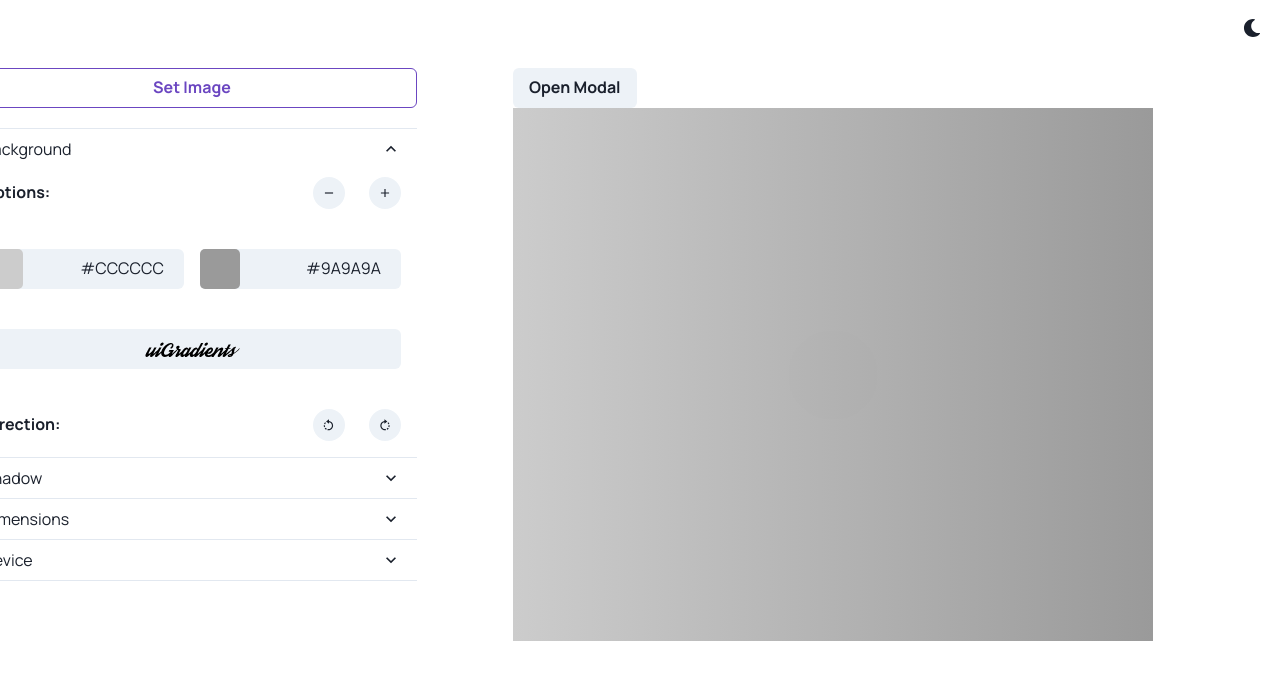
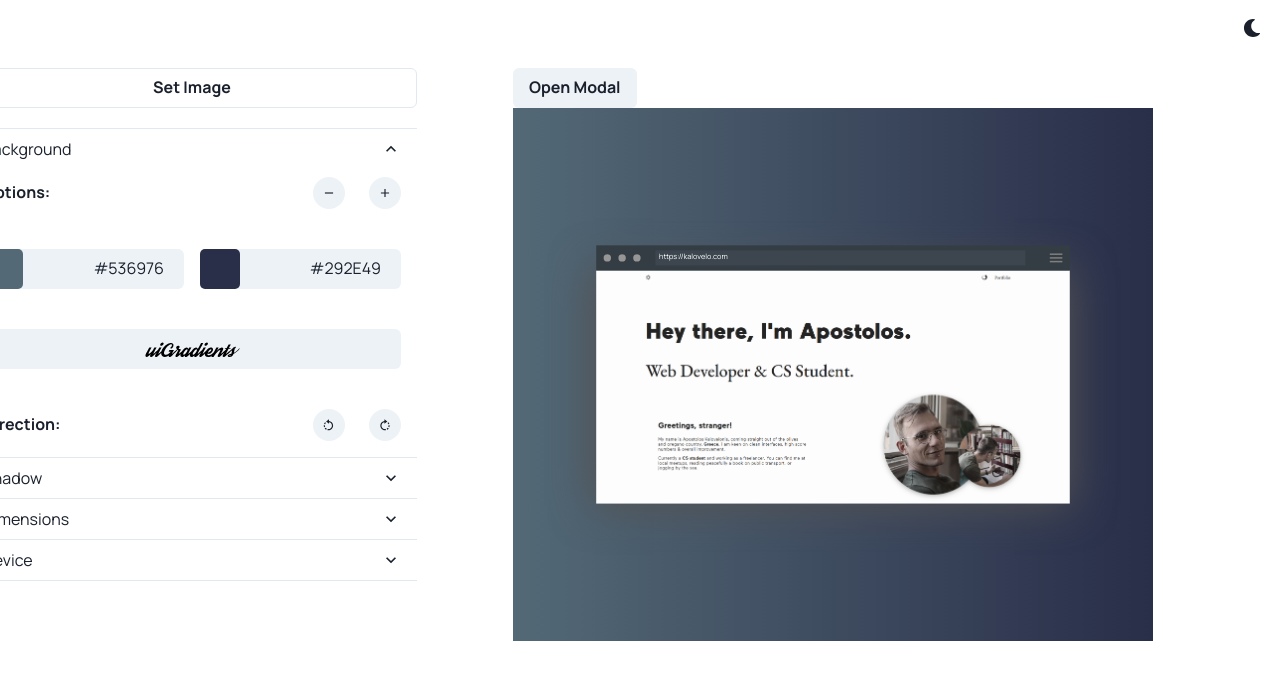
Before and after one commit to Kalovelo/mokkup, a React (Create React App) app: page / in a window 1280 px wide. Shown: the top 680 px of the page. Built offline with nearby package versions, Linux system fonts and the light colour scheme.

Commit message:
feat: set default image

```diff
--- a/src/components/BrowserWindow/index.tsx
+++ b/src/components/BrowserWindow/index.tsx
@@ -23,6 +23,7 @@ const BrowserWindow: React.FC = () => {
               display: options.isBarHidden ? "none" : "",
               background: options.isDark ? "#3D464F" : "#fff",
               color: options.isDark ? "#fff" : "#000",
+              lineHeight: "1.1rem",
             }}
             className="BrowserWindow__input"
             defaultValue={INPUT_PLACEHOLDER}
--- a/src/components/DevicePicker/index.tsx
+++ b/src/components/DevicePicker/index.tsx
@@ -14,11 +14,13 @@ import { BEZEL_COLOR_LABEL, DARK_MODE, HIDDEN_BAR, HIDDEN_TOGGLE, PLACEHOLDER, S
 
 type BrowserOptionSwitch = {
   title: typeof DARK_MODE | typeof HIDDEN_BAR | typeof HIDDEN_TOGGLE | typeof STEALTH_BUTTONS;
+  defaultValue?: boolean;
   callback: (status: boolean) => void;
 };
 type BrowserOptionHandler = {
   input: {
     title: string;
+    defaultValue?: string;
     callback: (el: React.ChangeEvent<HTMLInputElement>) => void;
   };
   switches: BrowserOptionSwitch[];
@@ -69,6 +71,7 @@ const DevicePicker: React.FC = () => {
   const browserOptions: BrowserOptionHandler = {
     input: {
       title: URL_LABEL,
+      defaultValue: context.device.options && (context.device.options as BrowserOptions).url,
       callback: (e: React.ChangeEvent<HTMLInputElement>) => {
         const newDevice = { ...context.device };
         (newDevice.options as BrowserOptions).url = e.target!.value;
@@ -83,6 +86,7 @@ const DevicePicker: React.FC = () => {
           (newDevice.options as BrowserOptions).isDark = status;
           context.setDevice(newDevice);
         },
+        defaultValue: context.device.options && (context.device.options as BrowserOptions).isDark,
       },
       {
         title: STEALTH_BUTTONS,
@@ -91,6 +95,7 @@ const DevicePicker: React.FC = () => {
           (newDevice.options as BrowserOptions).isStealth = status;
           context.setDevice(newDevice);
         },
+        defaultValue: context.device.options && (context.device.options as BrowserOptions).isStealth,
       },
       {
         title: HIDDEN_TOGGLE,
@@ -99,6 +104,7 @@ const DevicePicker: React.FC = () => {
           (newDevice.options as BrowserOptions).isToggleHidden = status;
           context.setDevice(newDevice);
         },
+        defaultValue: context.device.options && (context.device.options as BrowserOptions).isToggleHidden,
       },
       {
         title: HIDDEN_BAR,
@@ -107,6 +113,7 @@ const DevicePicker: React.FC = () => {
           (newDevice.options as BrowserOptions).isBarHidden = status;
           context.setDevice(newDevice);
         },
+        defaultValue: context.device.options && (context.device.options as BrowserOptions).isBarHidden,
       },
     ],
   };
@@ -120,21 +127,31 @@ const DevicePicker: React.FC = () => {
 
   return (
     <Grid gridGap="30">
-      <StackRadioGroup defaultValue={NONE} name="device type" options={options} callback={handleChange} />
+      <StackRadioGroup defaultValue={BROWSER} name="device type" options={options} callback={handleChange} />
       <Grid gridTemplateColumns="1fr 1fr" justifyContent="space-evenly" gridGap="8" alignItems="center">
         {context.device.title === BROWSER && (
           <>
             {browserOptions.switches.map((browserOption, index) => (
               <Grid key={index} gridTemplateColumns="90px 40px" alignItems="center">
                 <FormLabel htmlFor={browserOption.title}>{browserOption.title}</FormLabel>
-                <Switch onChange={(e) => browserOption.callback(e.target.checked)} id={browserOption.title} />
+                <Switch
+                  defaultIsChecked={browserOption.defaultValue}
+                  onChange={(e) => browserOption.callback(e.target.checked)}
+                  id={browserOption.title}
+                />
               </Grid>
             ))}
             <Flex gridGap="2" alignItems="center" gridColumn="1/-1">
               <FormLabel m="0" textAlign="center" htmlFor={browserOptions.input.title}>
                 {browserOptions.input.title}
               </FormLabel>
-              <Input w="100%" placeholder={PLACEHOLDER} id={browserOptions.input.title} onChange={browserOptions.input.callback} />
+              <Input
+                defaultValue={browserOptions.input.defaultValue}
+                w="100%"
+                placeholder={PLACEHOLDER}
+                id={browserOptions.input.title}
+                onChange={browserOptions.input.callback}
+              />
             </Flex>
           </>
         )}
--- a/src/contexts/Background/index.tsx
+++ b/src/contexts/Background/index.tsx
@@ -19,7 +19,7 @@ type BackgroundContextProviderType = {
   children: React.ReactNode;
 };
 export const BackgroundContextProvider: React.FC<BackgroundContextProviderType> = ({ children }: { children: React.ReactNode }) => {
-  const [background, setBackground] = useState<Background>({ colors: ["#CCCCCC", "#9A9A9A"], direction: "to-r" });
+  const [background, setBackground] = useState<Background>({ colors: ["#536976", "#292E49"], direction: "to-r" });
 
   const setBackgroundColors = (colors: string[]) => {
     const newBackground = { ...background };
--- a/src/contexts/Device/index.tsx
+++ b/src/contexts/Device/index.tsx
@@ -1,5 +1,5 @@
 import React, { createContext, useState } from "react";
-import { NONE } from "./constants";
+import { BROWSER, NONE } from "./constants";
 import { Device } from "./types";
 
 type DeviceContextType = {
@@ -11,7 +11,14 @@ export const DeviceContext = createContext<DeviceContextType | null>(null);
 
 export const DeviceContextProvider = ({ children }: { children: React.ReactNode }) => {
   const defaultState: Device = {
-    title: NONE,
+    title: BROWSER,
+    options: {
+      isDark: true,
+      isStealth: true,
+      isBarHidden: false,
+      isToggleHidden: false,
+      url: "https://kalovelo.com",
+    },
   };
 
   const [device, setDevice] = useState<Device>(defaultState);
--- a/src/contexts/Image/index.tsx
+++ b/src/contexts/Image/index.tsx
@@ -1,5 +1,5 @@
 import React, { createContext, useState } from "react";
-
+import defaultImage from "static/defaultImage.png";
 type ImageContextType = {
   image: string | null;
   setImage: (url: string) => void;
@@ -8,7 +8,7 @@ type ImageContextType = {
 export const ImageContext = createContext<ImageContextType | null>(null);
 
 export const ImageContextProvider = ({ children }: { children: React.ReactNode }) => {
-  const [image, setImage] = useState<string | null>(null);
+  const [image, setImage] = useState<string | null>(defaultImage);
 
   const providerProps = { image, setImage };
 
--- a/src/contexts/Shadow/index.tsx
+++ b/src/contexts/Shadow/index.tsx
@@ -16,7 +16,7 @@ type ShadowContextType = {
 export const ShadowContext = createContext<ShadowContextType | null>(null);
 
 export const ShadowContextProvider = ({ children }: { children: React.ReactNode }) => {
-  const [shadow, setShadow] = useState<Shadow>({ x: 0, y: 0, blur: 55, spread: 5, color: "#818181" });
+  const [shadow, setShadow] = useState<Shadow>({ x: 0, y: 0, blur: 55, spread: 5, color: "#545252" });
 
   const providerProps = { shadow, setShadow };
 
--- a/src/utils/resizers.ts
+++ b/src/utils/resizers.ts
@@ -4,6 +4,6 @@ export const resolutionDivider = (width: number, height: number) => {
 };
 
 export const scaleDivider = (width: number, height: number) => {
-  const max = 1.2 * Math.min(window.innerWidth / width, window.innerHeight / height);
+  const max = 1.3 * Math.min(window.innerWidth / width, window.innerHeight / (height * 1.5));
   return max < 1 ? max : 1;
 };
```
Also changed, not shown: src/static/defaultImage.png (added).
